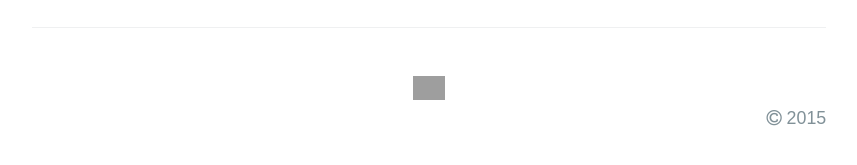
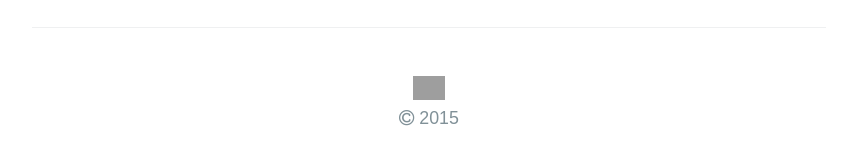
Before and after one commit to a-mar/a-mar.github.io, a Jekyll site: the page built from index.html, in a window 1280 px wide. Shown: the part 471-636 px from the top of the page, without its empty margins (211-1068 px from the left). Built offline with Jekyll 4.4.1, drawn with Linux system fonts in a browser that asks for light colours; nearby versions of some CDN libraries; some web fonts are replaced; Markdown is read by kramdown in place of the engine named in the settings; grey boxes are pictures that could not be loaded.

Commit message:
Update footer.html

```diff
--- a/_includes/footer.html
+++ b/_includes/footer.html
@@ -1,4 +1,4 @@
 <footer class="site-footer">
     <span class="site-footer-owner"><a href="/"><img alt="Home" src="https://raw.githubusercontent.com/a-mar/shiz/master/meh/aar.png" width="32"></a></span>
-    <span class="site-footer-other"><i class="fa fa-copyright"></i> 2015</span>
+    <span class="site-footer-owner"><i class="fa fa-copyright"></i> 2015</span>
 </footer>
```
